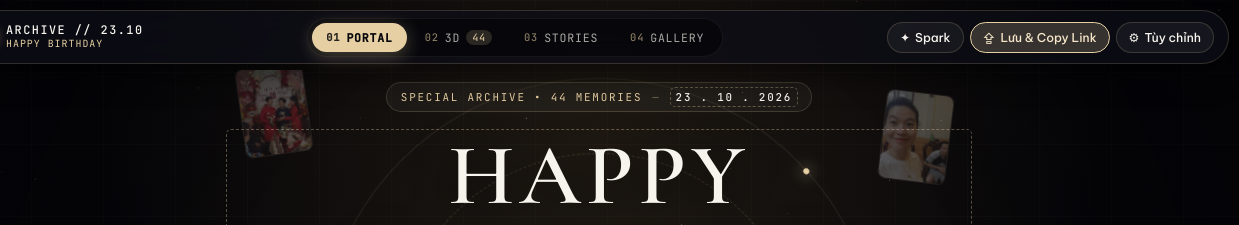
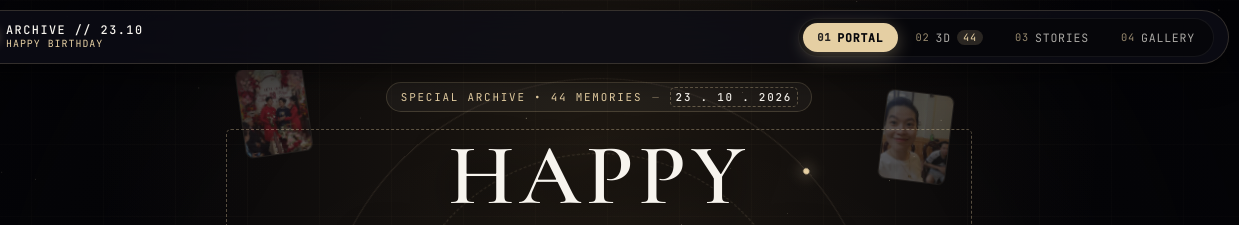
Before and after one commit to migi0410/hpbd-game, a website: page index.html in a window 1280 px wide. Shown: the top 225 px of the page, 41-1280 px from the left. Drawn offline with nearby package versions, Linux system fonts and the light colour scheme; no server answers.

Commit message:
Remove top-right nav-actions (Spark, Save & Copy Link, Customizer buttons)

```diff
--- a/index.html
+++ b/index.html
@@ -50,18 +50,6 @@
         <span class="tab-label">GALLERY</span>
       </button>
     </nav>
-
-    <div class="nav-actions">
-      <button class="action-pill" id="btn-launch-fireworks" title="Hiệu ứng pháo sáng">
-        <span>✦</span> <span class="hide-sm">Spark</span>
-      </button>
-      <button class="action-pill active-edit-pill" id="btn-quick-save-vercel" title="Lưu toàn bộ chỉnh sửa & Copy Link chia sẻ trên Vercel">
-        <span>⇪</span> <span class="hide-sm">Lưu & Copy Link</span>
-      </button>
-      <button class="action-pill" id="btn-open-customizer" title="Tùy chỉnh & Thêm ảnh / nhạc">
-        <span>⚙</span> <span class="hide-sm">Tùy chỉnh</span>
-      </button>
-    </div>
   </header>
 
   <main class="stages-container">
```
